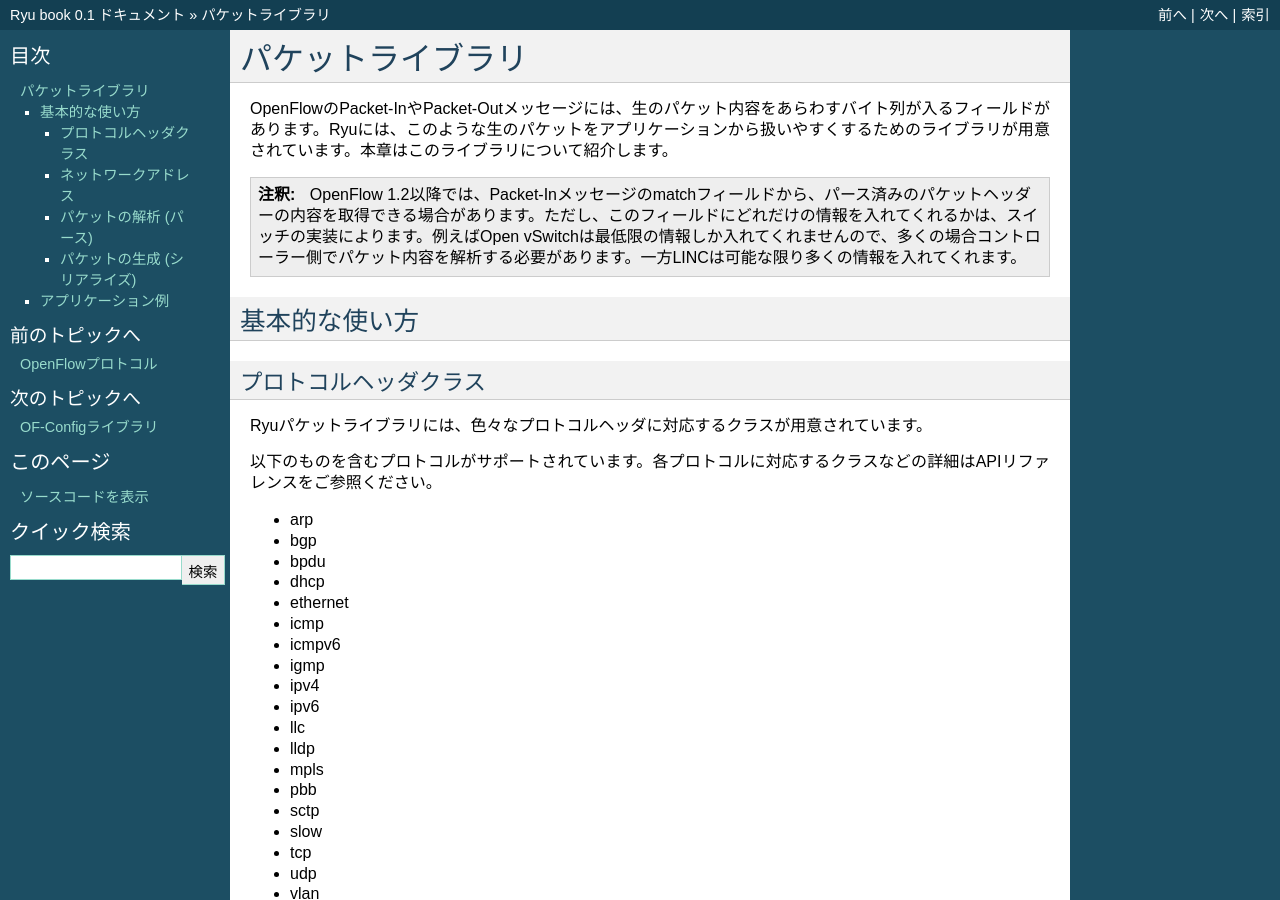
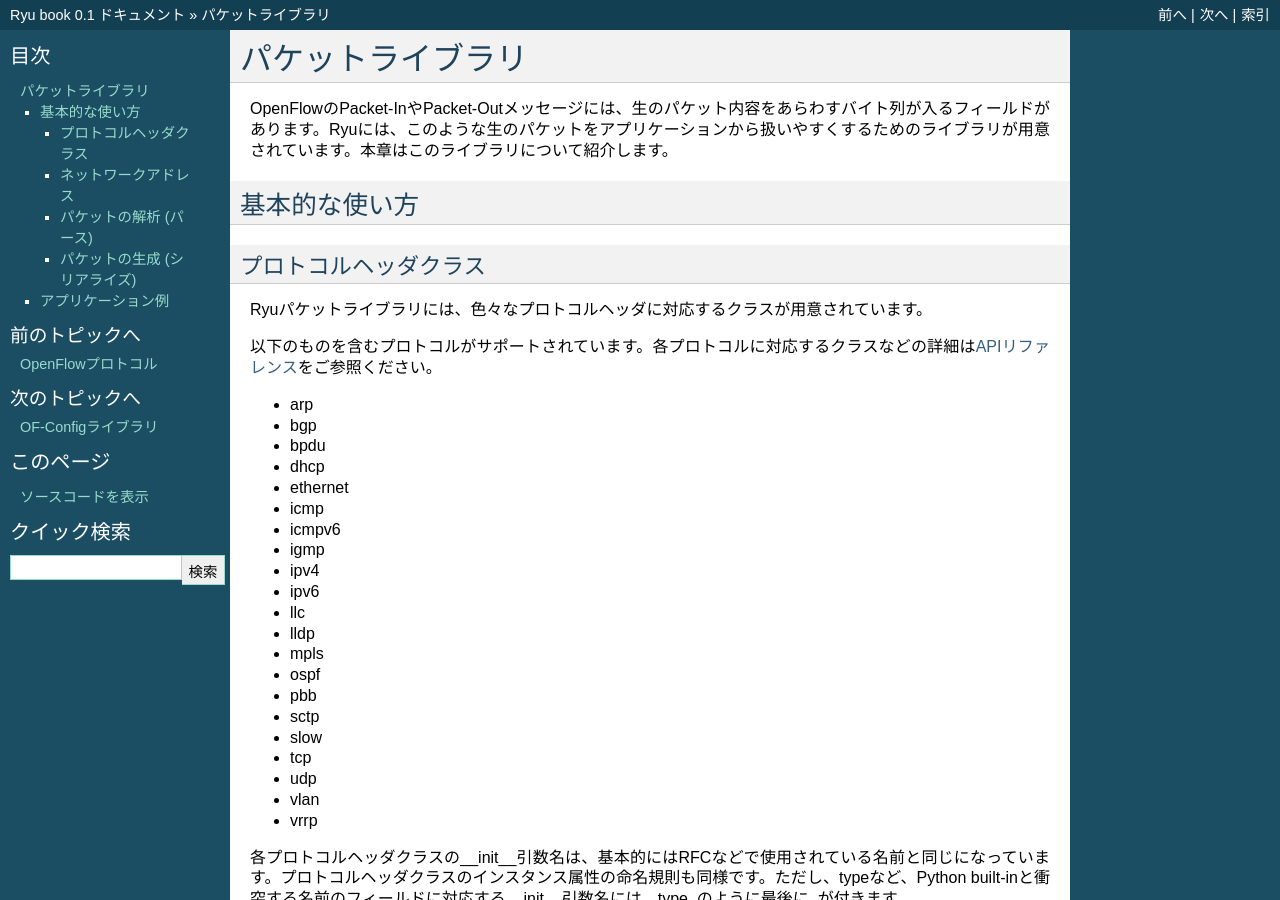
Before and after one commit to osrg/ryu-book, a Sphinx documentation site: the page built from ja/source/packet_lib.rst, in a window 1280 px wide and 900 px high. Built offline with Sphinx 7.4.7, drawn with Linux system fonts in a browser that asks for light colours; some of the changed text lies outside the part shown.

Commit message:
packet_lib, of_config: improve wording

```diff
--- a/ja/source/of_config.rst
+++ b/ja/source/of_config.rst
@@ -7,16 +7,16 @@ OF-Configライブラリ
 OF-Configプロトコル
 -------------------
 
-OF-ConfigはOpenFlowスイッチ(OF-Configサーバー)の管理のための
+OF-ConfigはOpenFlowスイッチの管理のための
 プロトコルです。
+NETCONF(RFC 6241)のスキーマとして定義されており、
+論理スイッチ、ポート、キューなどの状態取得や設定を行なうことができます。
+
 OpenFlowと同じONFが策定したもので、以下のサイトから仕様が入手できます。
 
 https://www.opennetworking.org/sdn-resources/onf-specifications/openflow-config
 
 本ライブラリはOF-Config 1.1.1に準拠しています。
-
-OF-ConfigはNETCONF(RFC 6241)のスキーマとして定義されており、
-論理スイッチ、ポート、キューなどの状態取得や設定を行なうことができます。
 
 .. NOTE::
     現在Open vSwitchはOF-Configをサポートしていませんが、
--- a/ja/source/packet_lib.rst
+++ b/ja/source/packet_lib.rst
@@ -7,14 +7,6 @@ Ryuには、このような生のパケットをアプリケーションから
 するためのライブラリが用意されています。
 本章はこのライブラリについて紹介します。
 
-.. NOTE::
-    OpenFlow 1.2以降では、Packet-Inメッセージのmatchフィールドから、
-    パース済みのパケットヘッダーの内容を取得できる場合があります。
-    ただし、このフィールドにどれだけの情報を入れてくれるかは、スイッチの
-    実装によります。
-    例えばOpen vSwitchは最低限の情報しか入れてくれませんので、
-    多くの場合コントローラー側でパケット内容を解析する必要があります。
-    一方LINCは可能な限り多くの情報を入れてくれます。
 
 基本的な使い方
 --------------
@@ -26,7 +18,7 @@ Ryuパケットライブラリには、色々なプロトコルヘッダに対
 が用意されています。
 
 以下のものを含むプロトコルがサポートされています。
-各プロトコルに対応するクラスなどの詳細はAPIリファレンスをご参照ください。
+各プロトコルに対応するクラスなどの詳細は `APIリファレンス <http://ryu.readthedocs.org/en/latest/>`_ をご参照ください。
 
 - arp
 - bgp
@@ -41,6 +33,7 @@ Ryuパケットライブラリには、色々なプロトコルヘッダに対
 - llc
 - lldp
 - mpls
+- ospf
 - pbb
 - sctp
 - slow
```
Also changed, not shown: other parts of ja/source/packet_lib.rst (+10 -0 lines).
